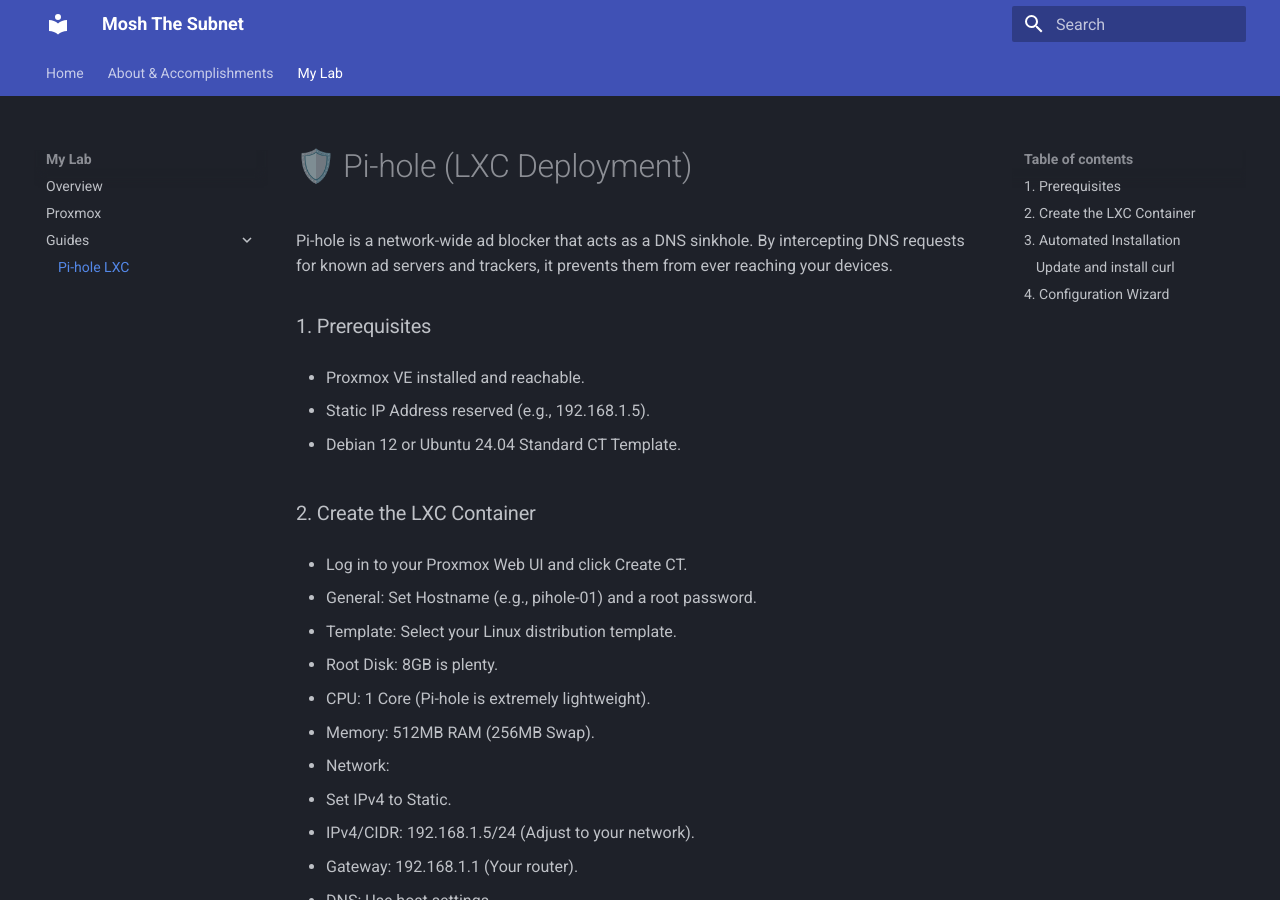
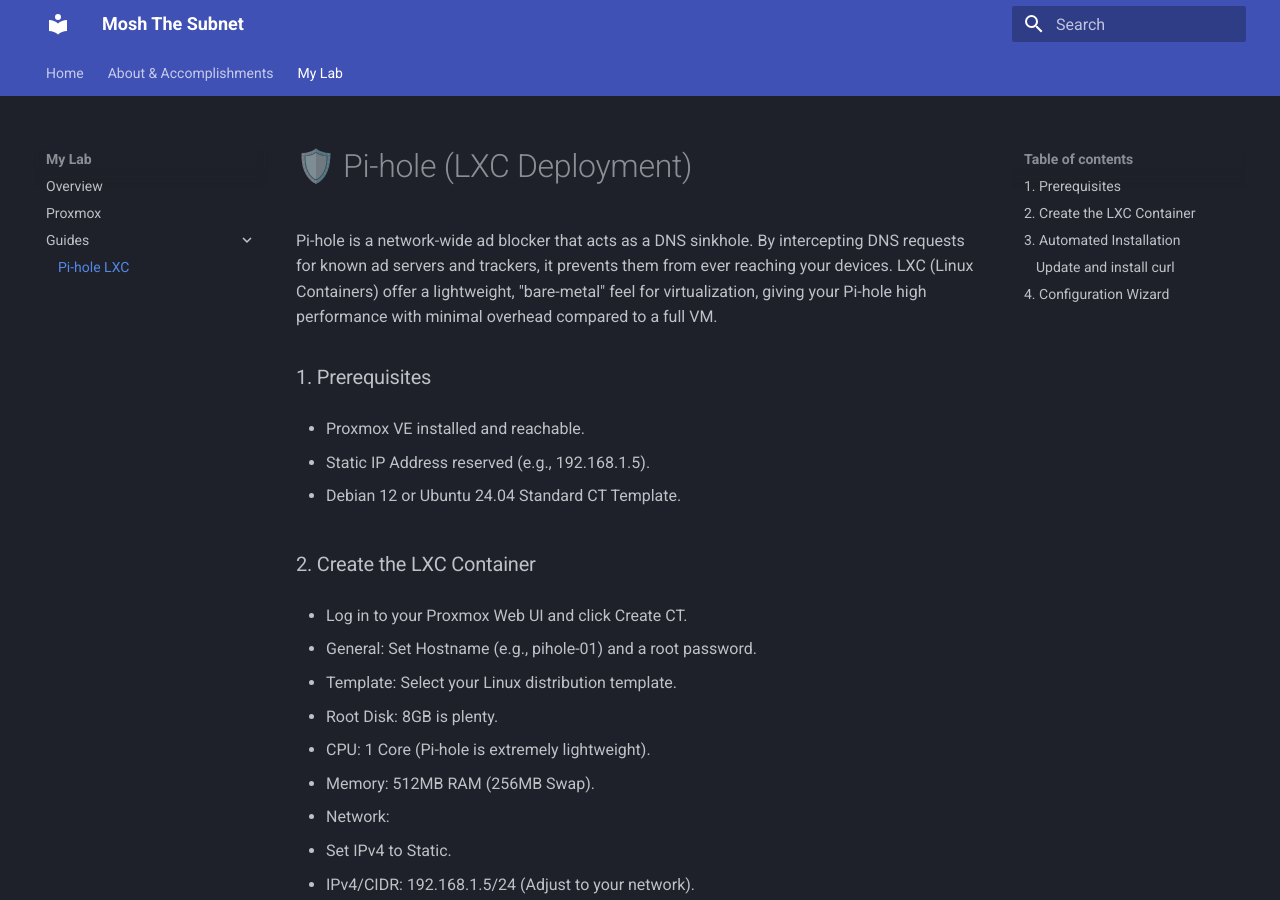
Before and after one commit to moshthesubnet/my-lab-docs, an MkDocs documentation site: the page built from docs/guides/pihole-lxc.md, in a window 1280 px wide and 900 px high. Built offline with MkDocs 1.6.1 and Material for MkDocs 9.7.7, drawn with Linux system fonts in a browser that asks for light colours.

Commit message:
Update pihole-lxc.md

```diff
--- a/docs/guides/pihole-lxc.md
+++ b/docs/guides/pihole-lxc.md
@@ -1,5 +1,5 @@
 # 🛡️ Pi-hole (LXC Deployment)
-Pi-hole is a network-wide ad blocker that acts as a DNS sinkhole. By intercepting DNS requests for known ad servers and trackers, it prevents them from ever reaching your devices.
+Pi-hole is a network-wide ad blocker that acts as a DNS sinkhole. By intercepting DNS requests for known ad servers and trackers, it prevents them from ever reaching your devices. LXC (Linux Containers) offer a lightweight, "bare-metal" feel for virtualization, giving your Pi-hole high performance with minimal overhead compared to a full VM.
 
 ### 1. Prerequisites
 *  Proxmox VE installed and reachable.
```
